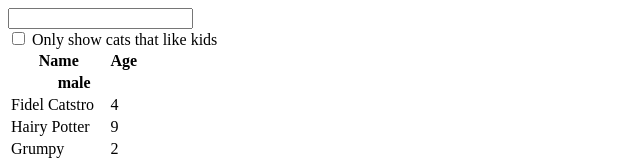
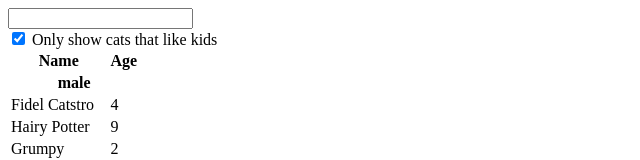
Before and after one commit to izko/Cat-shelter-app, a React app: page / in a window 1280 px wide. Shown: the top 160 px of the page, without its empty margins (0-640 px from the left). Built offline with nearby package versions, Linux system fonts and the light colour scheme.

Commit message:
add state in App component

```diff
--- a/js/App.jsx
+++ b/js/App.jsx
@@ -4,10 +4,18 @@ import SearchBar from './SearchBar.jsx';
 import CatTable from './CatTable.jsx';
 
 class App extends React.Component {
+    constructor() {
+        super(...arguments);
+        this.state = {
+            filterText: '',
+            likesKids: true,
+        }
+    }
+
     render () {
         return (
           <section>
-            <SearchBar />
+            <SearchBar filterText = {this.state.filterText} likesKids = {this.state.likesKids}/>
             <CatTable kitties={this.props.kitties}/>
           </section>
         )
--- a/js/SearchBar.jsx
+++ b/js/SearchBar.jsx
@@ -2,11 +2,21 @@ import React from 'react';
 import ReactDOM from 'react-dom';
 
 class SearchBar extends React.Component {
+
     render () {
+      console.log(this.props);
         return (  <header>
               <form>
-                  <div><label><input type="text"/></label></div>
-                  <div><label><input type="checkbox"/> Only show cats that like kids</label></div>
+                  <div>
+                    <label>
+                      <input type="text" value = {this.props.filterText} />
+                    </label>
+                  </div>
+                  <div>
+                    <label>
+                      <input type="checkbox" value="1" checked={this.props.likesKids}/> Only show cats that like kids
+                    </label>
+                  </div>
               </form>
           </header>
         );
```
Also changed, not shown: js/out.js.
